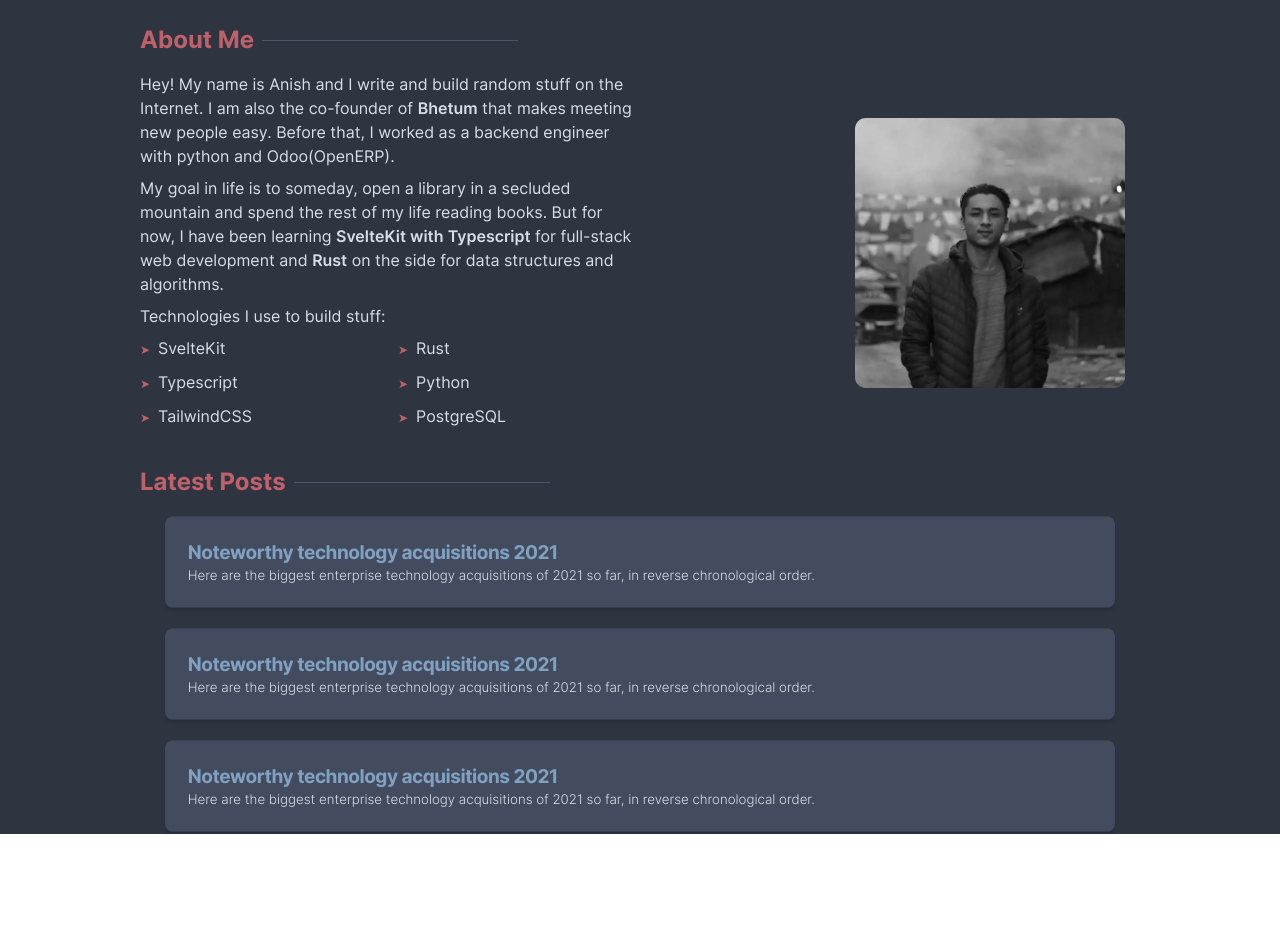
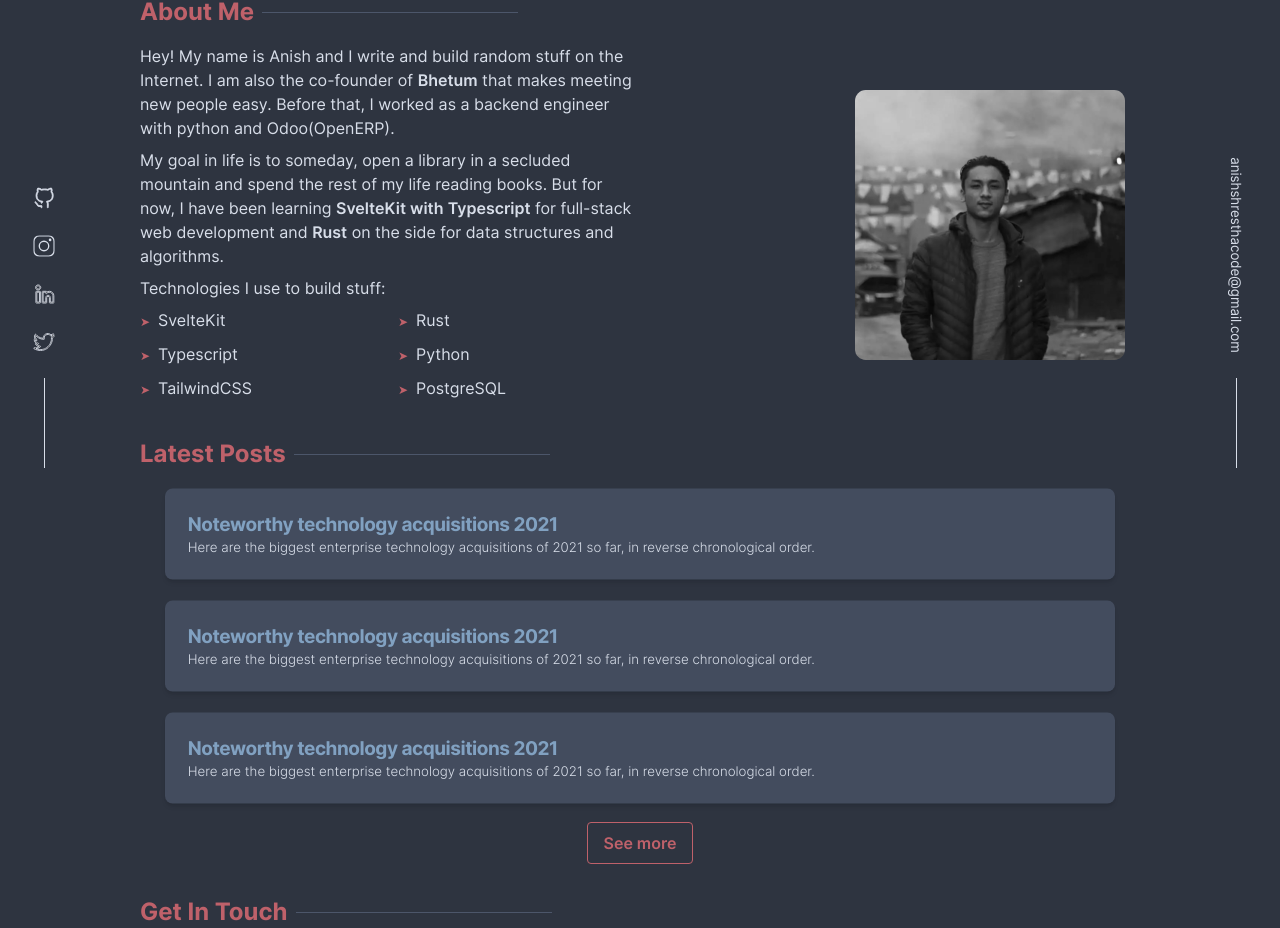
Before and after one commit to VoidArchive/anishshrestha.dev, a SvelteKit app: page / in a window 1280 px wide. Shown: the part 332-1260 px from the top of the page. Before the commit the page ends 1166 px from the top, so only its background shows below. Built offline with nearby package versions, Linux system fonts and the light colour scheme.

Commit message:
footer part done with social link desktop mode

```diff
--- /dev/null
+++ b/src/lib/components/ButtonLink.svelte
@@ -0,0 +1,12 @@
+<script lang="ts">
+	export let href: '/';
+	let className: string = '';
+	export { className as class };
+</script>
+
+<a
+	{href}
+	class="{className} text-center bg-transparent hover:bg-nord11 text-nord11 font-semibold hover:text-nord4 py-2 px-4 border border-nord11 hover:border-transparent rounded"
+>
+	<slot /></a
+>
--- a/src/lib/components/Quote.svelte
+++ b/src/lib/components/Quote.svelte
@@ -17,7 +17,7 @@
 {#if visible}
 	<section
 		id="quotes"
-		transition:fly={{ y: -100, duration: 2000 }}
+		in:fly={{ y: -100, duration: 2000 }}
 		class="container flex flex-col items-center justify-center max-w-3xl my-8 md:my-16"
 	>
 		<h1 class="text-center text-xl font-semibold text-nord4 p-4">
--- a/src/lib/quote.json
+++ b/src/lib/quote.json
@@ -333,6 +333,14 @@
 	},
 	{
 		"text": "Keep strong, if possible. In any case, keep cool. Have unlimited patience. Never corner an opponent, and always assist him to save face. Put yourself in his shoes - so as to see thing through his eyes. Avoid self-righteousness like the devil - nothing is so self-blinding.",
-		"author": "Eric Ries"
+		"author": "Stillness is the Key"
+	},
+	{
+		"text": "If you have the power to change the world, then that power can be used to destroy it as well.",
+		"author": "Brandon Sanderson [Mistborn Series]"
+	},
+	{
+		"text": "My dear friend, the entire point of life is to find ways to get others to do your work for you. Don't you know anything about basic economics?",
+		"author": "Brandon Sanderson [Mistborn Series]"
 	}
 ]
--- a/src/routes/+layout.svelte
+++ b/src/routes/+layout.svelte
@@ -2,6 +2,7 @@
 	import '../app.css';
 	import '../font.css';
 	import Header from './_header.svelte';
+	import Footer from './_footer.svelte';
 </script>
 
 <div class="bg-nord0 h-full ">
@@ -9,4 +10,5 @@
 	<main>
 		<slot />
 	</main>
+	<Footer />
 </div>
--- a/src/routes/+page.svelte
+++ b/src/routes/+page.svelte
@@ -2,10 +2,15 @@
 	import Quote from '$lib/components/Quote.svelte';
 	import AboutMe from './_aboutMe.svelte';
 	import Project from './_latest-posts.svelte';
+	import Contact from './_contact.svelte';
 </script>
 
+<svelte:head>
+	<title>Anish Shrestha</title>
+</svelte:head>
 <div class="container grid gap-8 mx-auto">
 	<Quote />
 	<AboutMe />
 	<Project />
+	<Contact />
 </div>
--- a/src/routes/_aboutMe.svelte
+++ b/src/routes/_aboutMe.svelte
@@ -16,7 +16,7 @@
 				co-founder of <a
 					class="font-semibold link-underline link-underline-black"
 					href="https://bhetum.co"
-					rel="noopener noreferrer"
+					rel="noopener"
 					target="_blank">Bhetum</a
 				>
 				that makes meeting new people easy. Before that, I worked as a backend engineer with python and
@@ -27,14 +27,14 @@
 				my life reading books. But for now, I have been learning <a
 					class="font-semibold link-underline link-underline-black"
 					href="https://kit.svelte.dev/"
-					rel="noopener noreferrer"
+					rel="noopener"
 					target="_blank">SvelteKit with Typescript</a
 				>
 				for full-stack web development and
 				<a
 					class="font-semibold link-underline link-underline-black"
 					href="https://www.rust-lang.org/"
-					rel="noopener noreferrer"
+					rel="noopener"
 					target="_blank">Rust</a
 				> on the side for data structures and algorithms.
 			</p>
--- /dev/null
+++ b/src/routes/_contact.svelte
@@ -0,0 +1,18 @@
+<script lang="ts"></script>
+
+<section id="contact" class="container flex flex-col gap-4">
+	<div class="flex items-center">
+		<h1 class="text-2xl font-bold text-nord11">Get In Touch</h1>
+		<div class="w-32 md:w-64 h-[1px] bg-nord3 ml-2" />
+	</div>
+</section>
+
+<style>
+	.container {
+		--max-width: 1000px;
+		--padding: 1rem;
+
+		width: min(var(--max-width), 100% - (var(--padding) * 2));
+		margin-inline: auto;
+	}
+</style>
--- /dev/null
+++ b/src/routes/_footer.svelte
@@ -0,0 +1,80 @@
+<script lang="ts">
+	interface Link {
+		alt: string;
+		url?: string;
+		id: string;
+	}
+
+	const socialLinks: Link[] = [
+		{
+			alt: 'github',
+			id: '/SocialSprite.svg#github',
+			url: 'https://github.com/voidarchive'
+		},
+		{
+			alt: 'instagram',
+			id: '/SocialSprite.svg#instagram',
+			url: 'https://www.instagram.com/anis_shrestha/'
+		},
+		{
+			alt: 'linkedin',
+			id: '/SocialSprite.svg#linkedin',
+			url: 'https://www.linkedin.com/in/voidarchive/'
+		},
+		{
+			alt: 'twitter',
+			id: '/SocialSprite.svg#twitter',
+			url: 'https://twitter.com/VoidArchive'
+		}
+	];
+</script>
+
+<!-- Email -->
+<div class="w-10 fixed bottom-0 left-auto right-6 z-10 ">
+	<div class="line">
+		<a
+			class="mx-auto my-5 text-nord4 hover:text-nord11 text-sm scale-y-95 hover:scale-y-100 ease-in duration-300"
+			href="mailto:anishshresthacode@gmail.com"
+			>anishshresthacode@gmail.com
+		</a>
+	</div>
+</div>
+
+<!-- Social Link -->
+<div class="w-10 fixed bottom-0 right-auto left-6 z-10 ">
+	<div class="line gap-6">
+		{#each socialLinks as icon}
+			<a href={icon.url} target="_blank" rel="noopener">
+				<svg
+					class=" stroke-nord4 hover:stroke-nord11 scale-90 hover:scale-100 duration-300"
+					width="24"
+					height="24"
+				>
+					<use xlink:href={icon.id} href={icon.id} />
+				</svg>
+			</a>
+		{/each}
+	</div>
+</div>
+
+<style>
+	a {
+		writing-mode: vertical-rl;
+	}
+	.line {
+		display: flex;
+		flex-direction: column;
+		-webkit-box-align: center;
+		align-items: center;
+		position: relative;
+	}
+	.line::after {
+		content: '';
+		display: block;
+		width: 1px;
+		height: 90px;
+		margin: 0px auto;
+		--tw-text-opacity: 1;
+		background-color: rgb(216 222 233 / var(--tw-text-opacity));
+	}
+</style>
--- a/src/routes/_header.svelte
+++ b/src/routes/_header.svelte
@@ -74,7 +74,7 @@
 			{/each}
 
 			<!-- Github Icon SVG -->
-			<a href="https://github.com/voidarchive" rel="noopener noreferrer" target="_blank">
+			<a href="https://github.com/voidarchive" rel="noopener" target="_blank">
 				<svg
 					class="hover:fill-nord11 fill-nord4 transition-all"
 					width="24"
--- a/src/routes/_latest-posts.svelte
+++ b/src/routes/_latest-posts.svelte
@@ -8,12 +8,19 @@
 		<h1 class="text-2xl font-bold text-nord11">Latest Posts</h1>
 		<div class="w-32 md:w-64 h-[1px] bg-nord3 ml-2" />
 	</div>
-
+	<!-- Blog grid -->
 	<div class="grid grid-flow-row gap-4">
 		<BlogCard />
 		<BlogCard />
 		<BlogCard />
 	</div>
+
+	<!-- See more button -->
+	<a
+		href="/blog"
+		class="self-center text-center bg-transparent hover:bg-nord11 text-nord11 font-semibold hover:text-nord4 py-2 px-4 border border-nord11 hover:border-transparent rounded"
+		>See more</a
+	>
 </section>
 
 <style>
```
Also changed, not shown: static/SocialSprite.svg (added).
